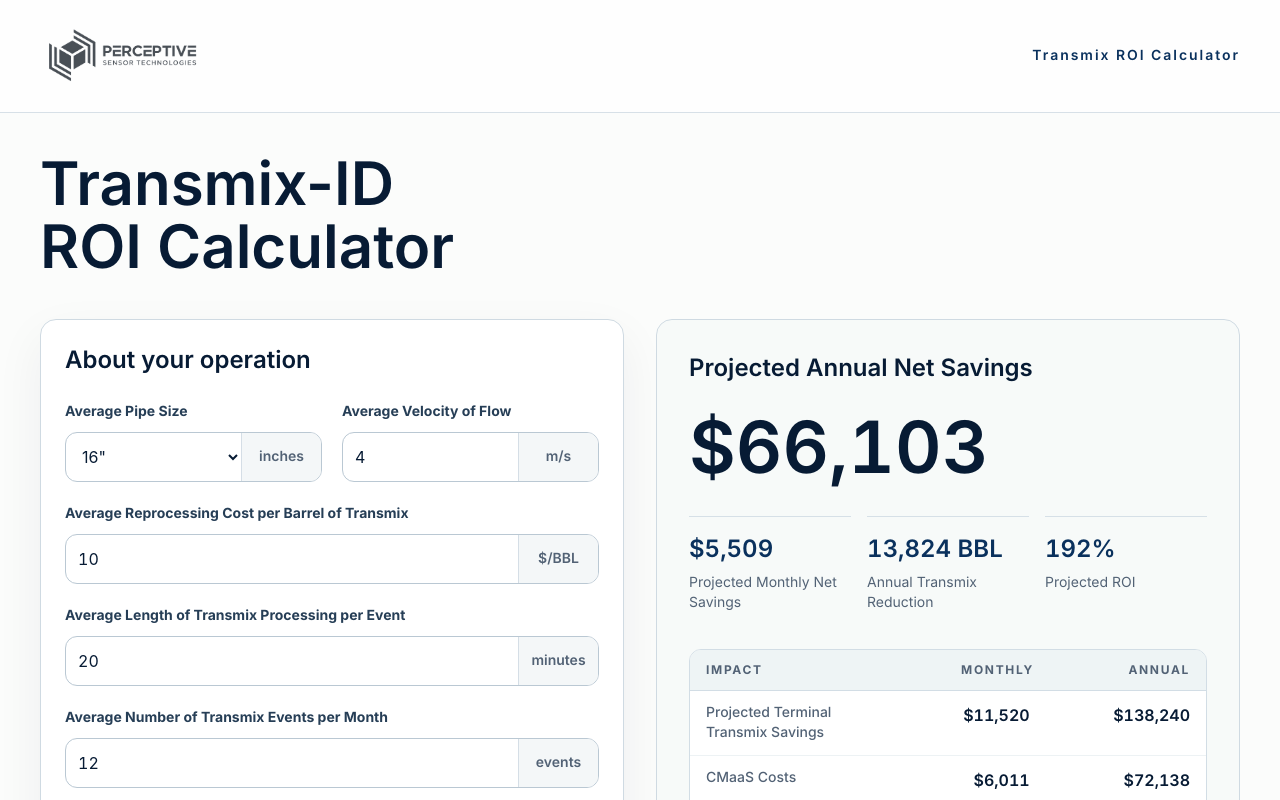
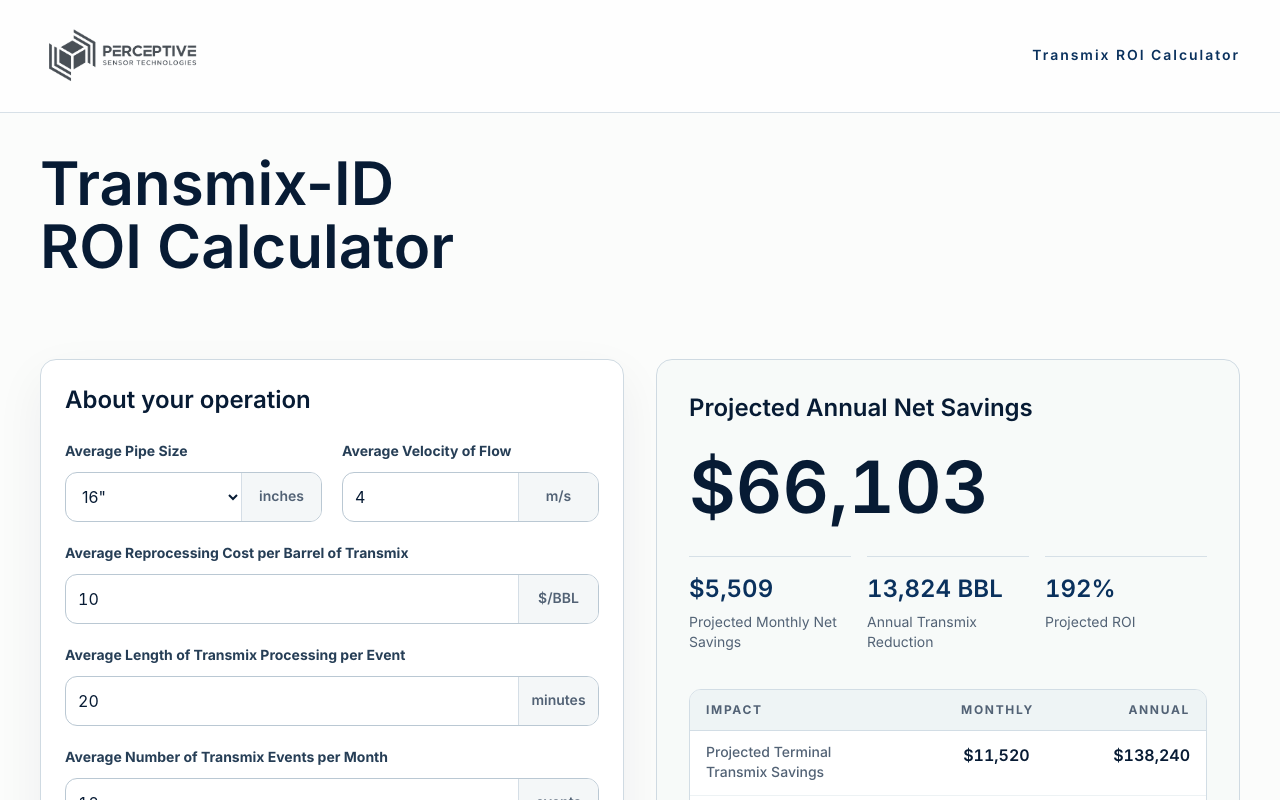
Before and after one commit to gibsonmade/PST-Calculator, a React (Vite) app: page / in a window 1280 px wide. Shown: the top 800 px of the page. Built offline with nearby package versions, Linux system fonts and the light colour scheme.

Commit message:
Adjust hero spacing

```diff
--- a/src/App.jsx
+++ b/src/App.jsx
@@ -36,7 +36,7 @@
       <main>
         <section className="mx-auto max-w-7xl px-5 pb-12 pt-10 sm:px-8 lg:px-10">
           <CalculatorIntro />
-          <div className="mt-10 grid gap-8 lg:grid-cols-2 lg:items-start">
+          <div className="mt-16 grid gap-8 lg:mt-20 lg:grid-cols-2 lg:items-start">
             <CalculatorForm
               calculatorInputs={inputs}
               calculatorErrors={parsed.errors}
```
